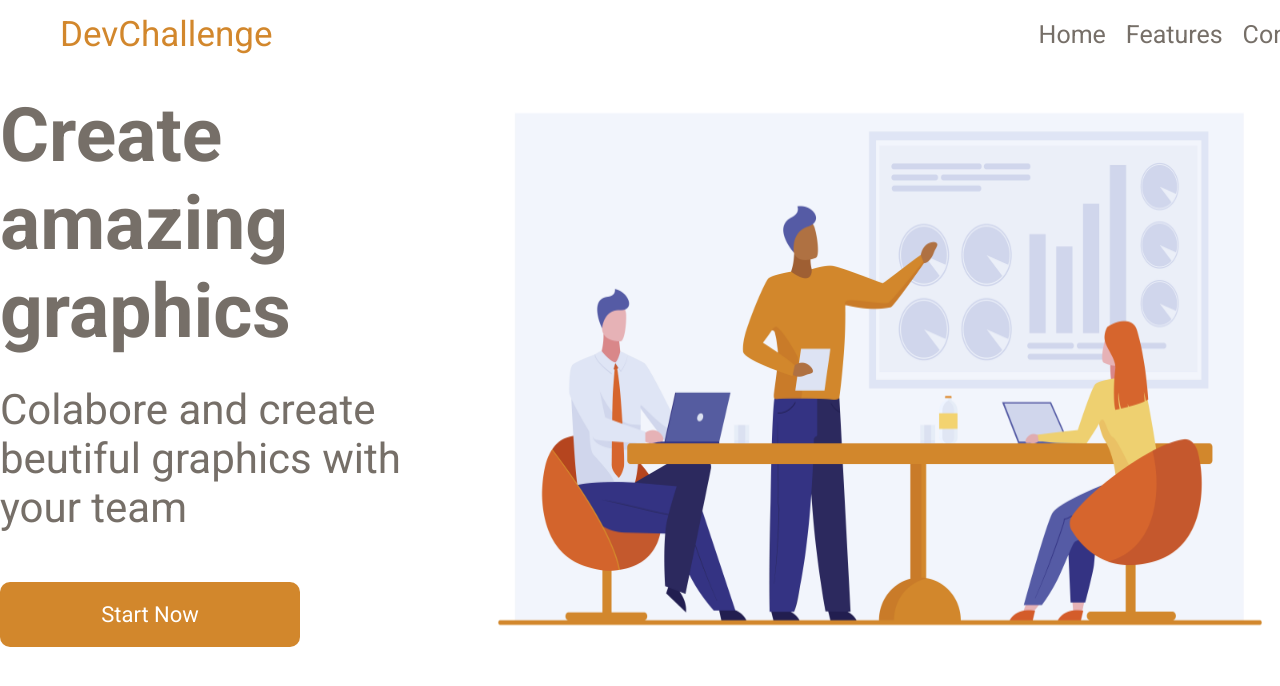
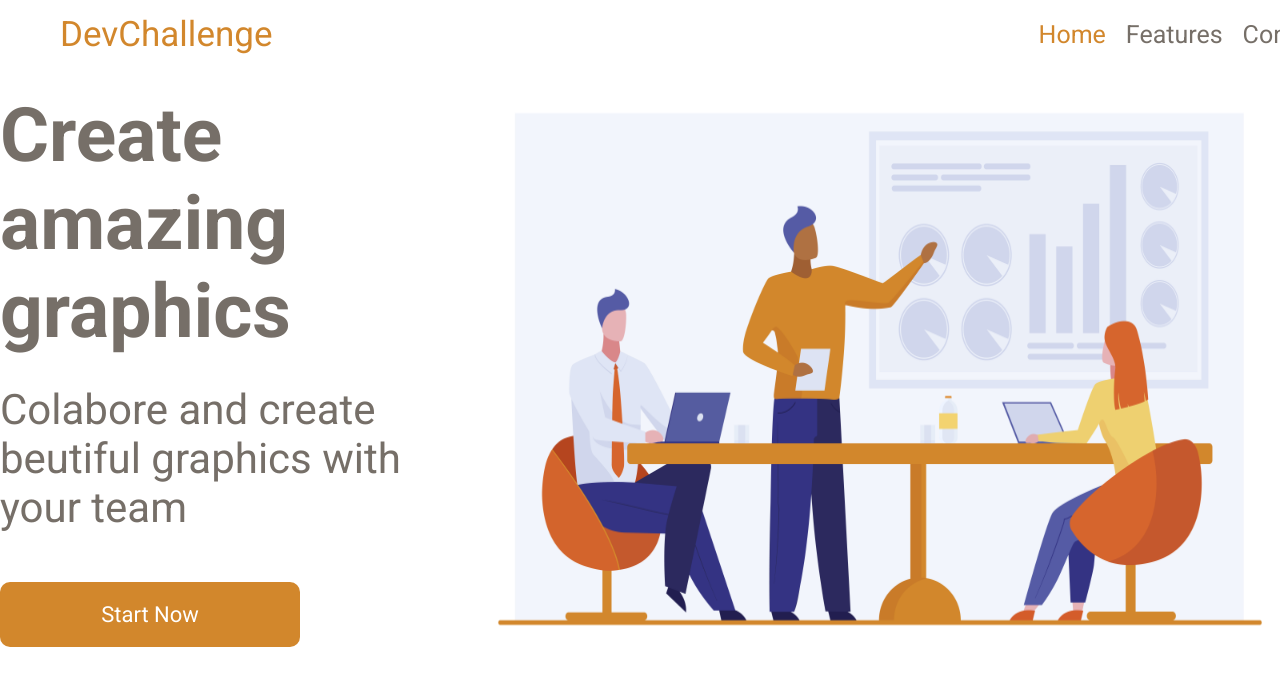
Before and after one commit to viniciusnunhez27/DevChallenge, a plain HTML site: page index.html in a window 1280 px wide. In both pictures the pointer is over the link "Home". Shown: the top 686 px of the page. Drawn offline with Linux system fonts and the light colour scheme.

```diff
--- a/styles.css
+++ b/styles.css
@@ -44,6 +44,12 @@ header {
    display: block;
    padding: 10px;
    color: #766F68;
+}
+
+.menu-nav a:hover {
+   color: #D2872C;
+   transition: color 700ms;
+
 }
 
 
```
Also changed, not shown: assets/Projeto.png (renamed from Projeto.png), 2 other files.
